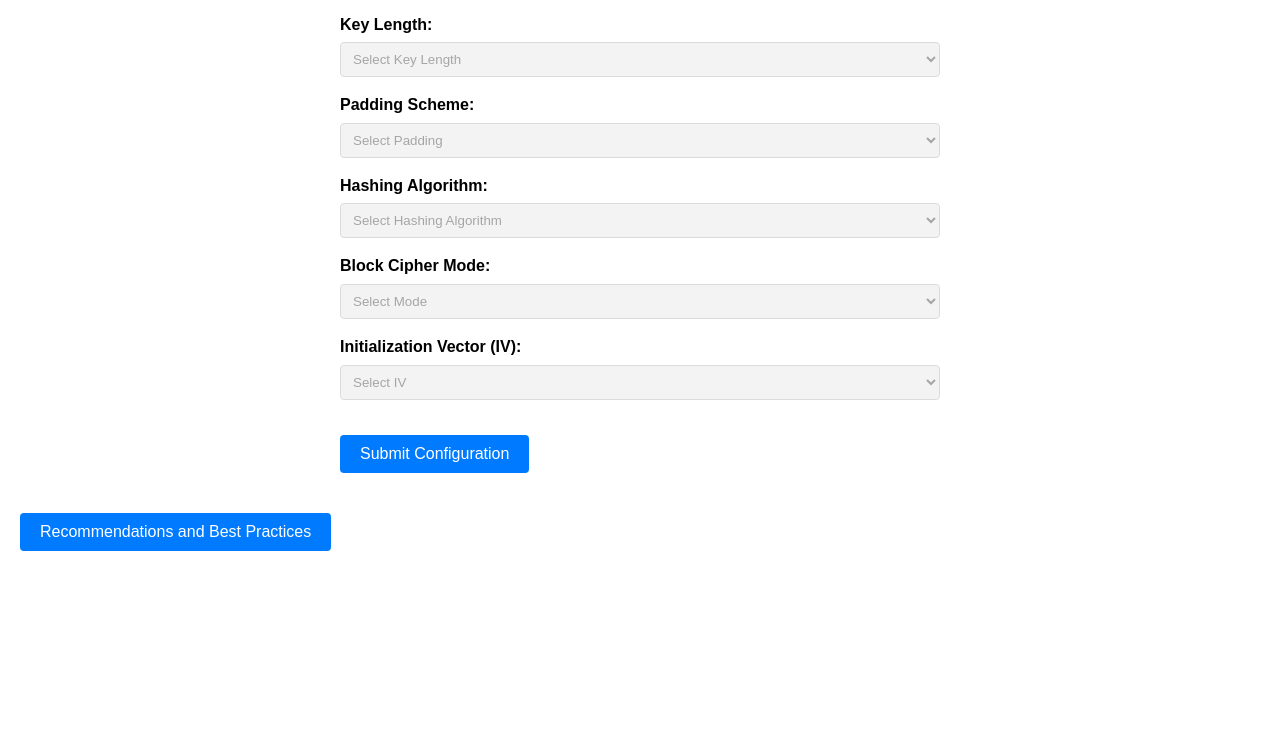
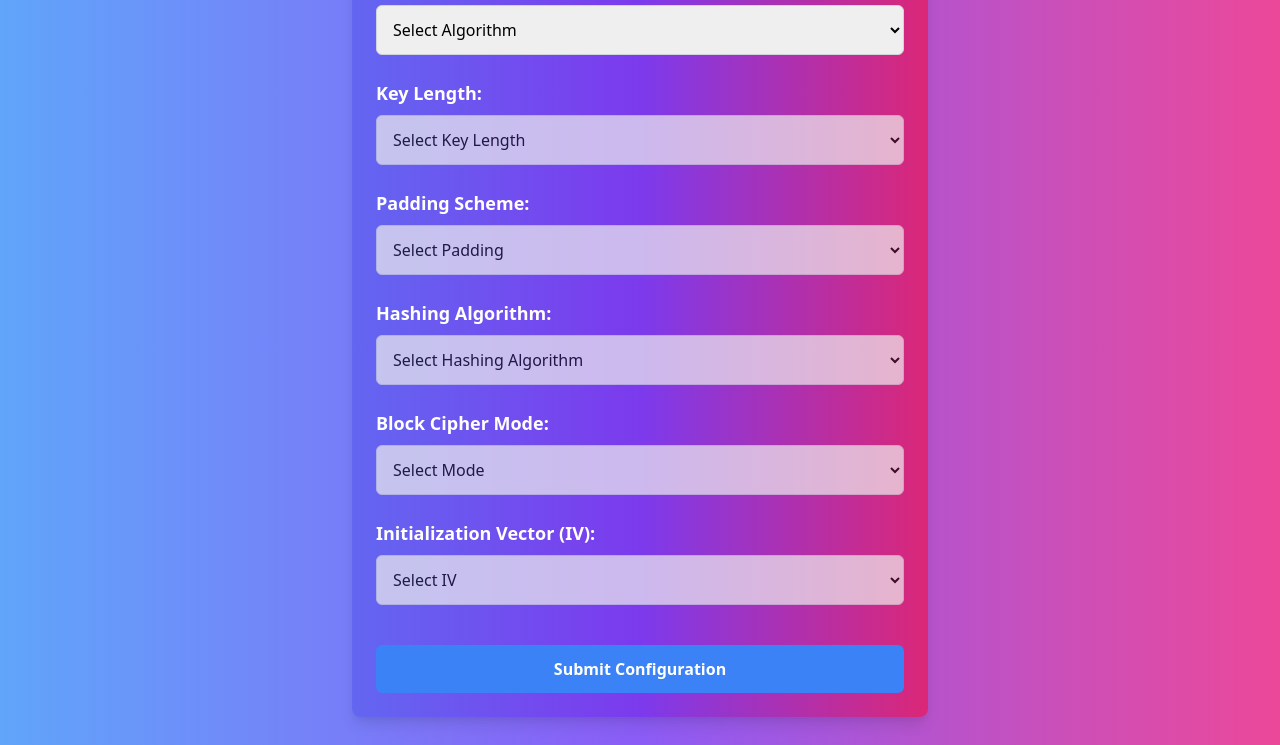
Before and after one commit to siddhant436/Agglomeration, a plain HTML site: page index.html in a window 1280 px wide. Shown: the part 163-908 px from the top of the page. Before the commit the page ends 800 px from the top, so only its background shows below. Drawn offline with nearby package versions, Linux system fonts and the light colour scheme.

Commit message:
Updated_index.html

```diff
--- a/index.html
+++ b/index.html
@@ -4,53 +4,18 @@
     <meta charset="UTF-8">
     <meta name="viewport" content="width=device-width, initial-scale=1.0">
     <title>Cryptographic Setup Configurator</title>
-    <style>
-        body {
-            font-family: Arial, sans-serif;
-            margin: 20px;
-            line-height: 1.6;
-        }
-        .container {
-            max-width: 600px;
-            margin: 0 auto;
-        }
-        .form-group {
-            margin-bottom: 15px;
-        }
-        label {
-            display: block;
-            font-weight: bold;
-            margin-bottom: 5px;
-        }
-        select, input {
-            width: 100%;
-            padding: 8px;
-            border: 1px solid #ccc;
-            border-radius: 4px;
-        }
-        button {
-            margin-top: 20px;
-            padding: 10px 20px;
-            font-size: 16px;
-            color: #fff;
-            background-color: #007BFF;
-            border: none;
-            border-radius: 4px;
-            cursor: pointer;
-        }
-        button:hover {
-            background-color: #0056b3;
-        }
-    </style>
+    <link href="https://cdn.jsdelivr.net/npm/tailwindcss@2.2.19/dist/tailwind.min.css" rel="stylesheet">
 </head>
-<body>
-    <div class="container">
-        <h1>Cryptographic Setup Configurator</h1>
+<body class="bg-gradient-to-r from-blue-400 via-purple-500 to-pink-500 font-sans antialiased">
+
+    <div class="container mx-auto p-6 bg-gradient-to-r from-indigo-500 via-purple-600 to-pink-600 rounded-lg shadow-lg mt-10 max-w-xl">
+        <h1 class="text-3xl font-bold text-center text-white mb-8">Cryptographic Setup Configurator</h1>
+
         <form>
             <!-- Encryption Algorithm -->
-            <div class="form-group">
-                <label for="encryptionAlgorithmDropdown">Encryption Algorithm:</label>
-                <select id="encryptionAlgorithmDropdown" name="algorithm">
+            <div class="form-group mb-6">
+                <label for="encryptionAlgorithmDropdown" class="block text-lg font-semibold text-white">Encryption Algorithm:</label>
+                <select id="encryptionAlgorithmDropdown" name="algorithm" class="w-full p-3 border border-gray-300 rounded-md mt-2">
                     <option value="">Select Algorithm</option>
                     <option value="aes">AES</option>
                     <option value="des">DES</option>
@@ -61,60 +26,59 @@
             </div>
 
             <!-- Key Length -->
-            <div class="form-group">
-                <label for="keyLengthDropdown">Key Length:</label>
-                <select id="keyLengthDropdown" name="keyLength" disabled>
+            <div class="form-group mb-6">
+                <label for="keyLengthDropdown" class="block text-lg font-semibold text-white">Key Length:</label>
+                <select id="keyLengthDropdown" name="keyLength" class="w-full p-3 border border-gray-300 rounded-md mt-2" disabled>
                     <option value="">Select Key Length</option>
                 </select>
             </div>
 
             <!-- Padding Scheme -->
-            <div class="form-group">
-                <label for="paddingSchemeDropdown">Padding Scheme:</label>
-                <select id="paddingSchemeDropdown" name="padding" disabled>
+            <div class="form-group mb-6">
+                <label for="paddingSchemeDropdown" class="block text-lg font-semibold text-white">Padding Scheme:</label>
+                <select id="paddingSchemeDropdown" name="padding" class="w-full p-3 border border-gray-300 rounded-md mt-2" disabled>
                    <option value="">Select Padding</option>
                 </select>
             </div>
 
             <!-- Hashing Algorithm -->
-            <div class="form-group">
-                <label for="hashingAlgorithmDropdown">Hashing Algorithm:</label>
-                 <select id="hashingAlgorithmDropdown" name="hashAlgorithm" disabled>
+            <div class="form-group mb-6">
+                <label for="hashingAlgorithmDropdown" class="block text-lg font-semibold text-white">Hashing Algorithm:</label>
+                 <select id="hashingAlgorithmDropdown" name="hashAlgorithm" class="w-full p-3 border border-gray-300 rounded-md mt-2" disabled>
                     <option value="">Select Hashing Algorithm</option>
                 </select>
             </div>
 
             <!-- Block Cipher Modes -->
-            <div class="form-group">
-                <label for="blockCipherModeDropdown">Block Cipher Mode:</label>
-                <select id="blockCipherModeDropdown" name="cipherMode" disabled>
+            <div class="form-group mb-6">
+                <label for="blockCipherModeDropdown" class="block text-lg font-semibold text-white">Block Cipher Mode:</label>
+                <select id="blockCipherModeDropdown" name="cipherMode" class="w-full p-3 border border-gray-300 rounded-md mt-2" disabled>
                    <option value="">Select Mode</option>
                 </select>
             </div>
 
             <!-- Initialization Vector (IV) -->
-             <div class="form-group">
-                    <label for="initializationVectorDropdown">Initialization Vector (IV):</label>
-                    <select id="initializationVectorDropdown" name="iv" disabled>
+             <div class="form-group mb-6">
+                    <label for="initializationVectorDropdown" class="block text-lg font-semibold text-white">Initialization Vector (IV):</label>
+                    <select id="initializationVectorDropdown" name="iv" class="w-full p-3 border border-gray-300 rounded-md mt-2" disabled>
                          <option value="">Select IV</option>
                     </select>
             </div>
 
             <!-- Submit Button -->
-            <button type="submit">Submit Configuration</button>
+            <button type="submit" class="w-full py-3 bg-blue-500 text-white font-semibold rounded-md hover:bg-blue-600 mt-4">Submit Configuration</button>
         </form>
     </div>
 
-    <div id="vulnerabilityOutput"></div>
+    <div id="vulnerabilityOutput" class="container mx-auto mt-10 max-w-xl"></div>
 
-    <div id="securityLevel" style="margin-top: 20px;"></div>
+    <div id="securityLevel" class="container mx-auto mt-6 max-w-xl text-center"></div>
 
-    <button id="recommendationsButton">Recommendations and Best Practices</button>
-    <div id="recommendationsOutput" style="display: none;">
-        <div id="recommendationsContent"></div>
+    <button id="recommendationsButton" class="w-full py-3 bg-green-500 text-white font-semibold rounded-md hover:bg-green-600 mt-6">Recommendations and Best Practices</button>
+    <div id="recommendationsOutput" class="container mx-auto mt-6 max-w-xl hidden">
+        <div id="recommendationsContent" class="text-lg text-gray-800"></div>
     </div>
 
-
-  <script src="script.js"></script>
+    <script src="{{ url_for('static', filename='js/script.js') }}"></script>
 </body>
 </html>
```
